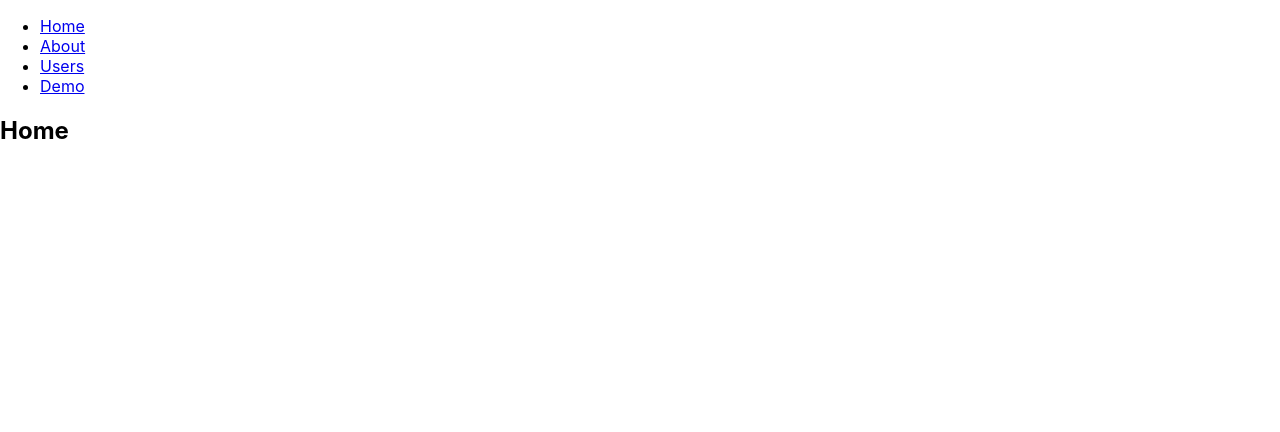
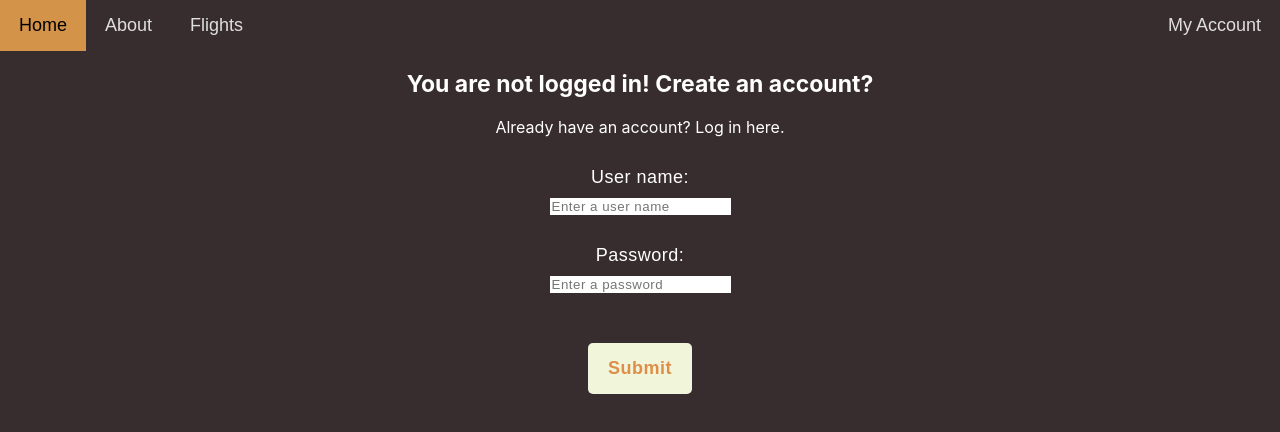
Before and after one commit to LujieZ/cs3083-databases, a React (Create React App) app: page /profile in a window 1280 px wide. Shown: the top 432 px of the page. Built offline with nearby package versions, Linux system fonts and the light colour scheme.

Commit message:
Change ui and update profile page

```diff
--- a/package.json
+++ b/package.json
@@ -3,10 +3,10 @@
   "version": "0.1.0",
   "private": true,
   "dependencies": {
-    "bootstrap": "^4.5.0",
+    "bootstrap": "^5.1.3",
     "node-sass": "^4.14.1",
     "react": "^16.9.0",
-    "react-bootstrap": "^1.0.1",
+    "react-bootstrap": "^1.6.4",
     "react-dom": "^16.9.0",
     "react-router-dom": "^5.2.0",
     "react-scripts": "^3.4.0"
--- /dev/null
+++ b/src/App.css
@@ -0,0 +1,34 @@
+body{
+  background-color: #372c2e;
+}
+
+  .topnav {
+      background-color: #372c2e;
+      overflow: hidden;
+  }
+
+  .topnav a {
+    float: left;
+    color: #dfdfdf;
+    text-align: center;
+    padding: 15px 19px;
+    text-decoration: none;
+    font-size: 18px;
+    font-family: 'Poppins',sans-serif;
+  }
+
+  .topnav-right {
+    float: right;
+  }
+
+  /* Change the color of links on hover */
+  .topnav a:hover {
+    background-color:#d39348;
+    color: black;
+  }
+
+  /* Add a color to the active/current link */
+  .topnav a.active {
+    background-color: #dfb834;
+    color: white;
+  }
--- a/src/App.js
+++ b/src/App.js
@@ -1,36 +1,33 @@
 import React from "react";
-import {
-  BrowserRouter as Router,
-  Switch,
-  Route,
-  Link
-} from "react-router-dom";
+import { BrowserRouter as Router, Switch, Route } from "react-router-dom";
+import { Navbar, Nav, Container } from 'react-bootstrap';
+import Demo from "./profile/profile";
+import './App.css';
 
-import Demo from "./demo/Demo";
+const Navigation = () => {
+  return(
+    <>
+      <Navbar bg='light' expand='lg' className='topnav'>
+        <Container>
+            <Nav className='me-auto'>
+              <Nav.Link href='/'>Home</Nav.Link>
+              <Nav.Link href='/about'>About</Nav.Link>
+              <Nav.Link href='/users'>Flights</Nav.Link>
+              <div className='topnav-right'>
+                <Nav.Link href='/profile'>My Account</Nav.Link>
+              </div>
+            </Nav>
+        </Container>
+      </Navbar>
+    </>
+  )
+}
 
 export default function App() {
   return (
     <Router>
-      <div>
-        <nav>
-          <ul>
-            <li>
-              <Link to="/">Home</Link>
-            </li>
-            <li>
-              <Link to="/about">About</Link>
-            </li>
-            <li>
-              <Link to="/users">Users</Link>
-            </li>
-            <li>
-              <Link to="/demo">Demo</Link>
-            </li>
-          </ul>
-        </nav>
-
-        {/* A <Switch> looks through its children <Route>s and
-            renders the first one that matches the current URL. */}
+      <div className='App'>
+        <Navigation />
         <Switch>
           <Route path="/about">
             <About />
@@ -38,14 +35,12 @@ export default function App() {
           <Route path="/users">
             <Users />
           </Route>
-          <Route path="/demo">
-            <h2>demo</h2>
+          <Route path="/profile">
             <Demo />
           </Route>
           <Route path="/">
             <Home />
           </Route>
-
         </Switch>
       </div>
     </Router>
@@ -53,13 +48,13 @@ export default function App() {
 }
 
 function Home() {
-  return <h2>Home</h2>;
+  return <h2 style={{'color': '#ffffff'}}>CS-UY 3083 Final Project</h2>;
 }
 
 function About() {
-  return <h2>About</h2>;
+  return <h2 style={{'color': '#ffffff'}}>About</h2>;
 }
 
 function Users() {
-  return <h2>Users</h2>;
+  return <h2 style={{'color': '#ffffff'}}>Flights</h2>;
 }
--- a/src/demo/Demo.css
+++ /dev/null
@@ -1,32 +0,0 @@
-.App {
-  text-align: center;
-}
-
-.App-logo {
-  animation: App-logo-spin infinite 20s linear;
-  height: 40vmin;
-}
-
-.App-header {
-  background-color: #282c34;
-  min-height: 100vh;
-  display: flex;
-  flex-direction: column;
-  align-items: center;
-  justify-content: center;
-  font-size: calc(10px + 2vmin);
-  color: white;
-}
-
-.App-link {
-  color: #61dafb;
-}
-
-@keyframes App-logo-spin {
-  from {
-    transform: rotate(0deg);
-  }
-  to {
-    transform: rotate(360deg);
-  }
-}
--- a/src/demo/Demo.js
+++ /dev/null
@@ -1,60 +0,0 @@
-import React, { Component } from 'react';
-import logo from '../images/logo.svg';
-import './Demo.css';
-
-class Demo extends Component {
-  constructor(props) {
-    super(props);
-    this.state = {
-      name: '',
-      greeting: ''
-    };
-    this.handleChange = this.handleChange.bind(this);
-    this.handleSubmit = this.handleSubmit.bind(this);
-  }
-
-  handleChange(event) {
-    this.setState({ name: event.target.value });
-  }
-
-  handleSubmit(event) {
-    event.preventDefault();
-    fetch(`/api/greeting?name=${encodeURIComponent(this.state.name)}`)
-      .then(response => response.json())
-      .then(state => this.setState(state)).catch(err => console.log(err));
-  }
-
-  render() {
-    return (
-      <div className="Demo">
-        <header className="Demo-header">
-          <img src={logo} className="Demo-logo" alt="logo" />
-          <p>
-            Edit <code>src/Demo.js</code> and save to reload.
-          </p>
-          <form onSubmit={this.handleSubmit}>
-            <label htmlFor="name">Enter your name: </label>
-            <input
-              id="name"
-              type="text"
-              value={this.state.name}
-              onChange={this.handleChange}
-            />
-            <button type="submit">Submit</button>
-          </form>
-          <p>{this.state.greeting}</p>
-          <a
-            className="Demo-link"
-            href="https://reactjs.org"
-            target="_blank"
-            rel="noopener noreferrer"
-          >
-            Learn React
-          </a>
-        </header>
-      </div>
-    );
-  }
-}
-
-export default Demo;
--- /dev/null
+++ b/src/profile/profile.css
@@ -0,0 +1,66 @@
+
+
+.App {
+  text-align: center;
+}
+
+.App-logo {
+  animation: App-logo-spin infinite 20s linear;
+  height: 40vmin;
+}
+
+.App-header {
+  min-height: 100vh;
+  display: flex;
+  flex-direction: column;
+  align-items: center;
+  justify-content: center;
+  font-size: calc(10px + 2vmin);
+  color: white;
+}
+
+.App-link {
+  color: #61dafb;
+}
+
+.button {
+  margin-top: 50px;
+  background-color: #f1f6db;
+  color: #de8e48;
+  padding: 15px 20px;
+  font-size: 18px;
+  font-weight: 600;
+  border-radius: 5px;
+  cursor: pointer;
+}
+
+form * {
+  font-family: 'Poppins',sans-serif;
+  color: white;
+  letter-spacing: 0.5px;
+  outline: none;
+  border: none;
+}
+
+form h3 {
+  font-size: 32px;
+  font-weight: 500;
+  line-height: 42px;
+  text-align: center;
+}
+
+label {
+  display: block;
+  margin-top: 30px;
+  font-size: 18px;
+  font-weight: 500;
+}
+
+@keyframes App-logo-spin {
+  from {
+    transform: rotate(0deg);
+  }
+  to {
+    transform: rotate(360deg);
+  }
+}
--- /dev/null
+++ b/src/profile/profile.js
@@ -0,0 +1,69 @@
+import React, { Component } from 'react';
+import { Button } from 'react-bootstrap';
+import './profile.css';
+
+class Profile extends Component {
+  constructor(props) {
+    super(props);
+    this.state = {
+      username: '',
+      password: ''
+    };
+    this.updateUsername = this.updateUsername.bind(this);
+    this.updatePassword = this.updatePassword.bind(this);
+  }
+
+  updateUsername(event) {
+    this.setState({ username: event.target.value });
+  }
+
+  updatePassword(event) {
+    this.setState({ password: event.target.value });
+  }
+
+  // handleSubmit(event) {
+  //   event.preventDefault();
+  //   fetch(`/api/greeting?name=${encodeURIComponent(this.state.name)}`)
+  //     .then(response => response.json())
+  //     .then(state => this.setState(state)).catch(err => console.log(err));
+  // }
+
+  render() {
+    return (
+      <div className="Demo">
+        <header className="Demo-header" style={{'color': '#ffffff'}}>
+          <h2 style={{'fontSize': '23px'}}>You are not logged in! Create an account?</h2>
+          <p classNam='text-muted'> Already have an account? Log in here.</p>
+          <form onSubmit={this.handleSubmit}>
+            <label htmlFor="name" style={{'marginBottom': '7px'}}>User name: </label>
+            <input
+              id="name"
+              type="text"
+              placeholder='Enter a user name'
+              onChange={this.updateUsername}
+              style={{'color': 'black'}}
+            />
+            <br/>
+            <label htmlFor="name" style={{'marginBottom': '7px'}}>Password: </label>
+            <input
+              id="name"
+              type="text"
+              placeholder='Enter a password'
+              onChange={this.updatePassword}
+              style={{'color': 'black'}}
+            />
+            <br/>
+            <Button
+              varient='primary'
+              type='submit'
+              className='button'>
+                Submit
+              </Button>
+          </form>
+        </header>
+      </div>
+    );
+  }
+}
+
+export default Profile;
```
Also changed, not shown: src/images/logo.svg (deleted), 1 other file (tests, documents, lock files or other folders).
